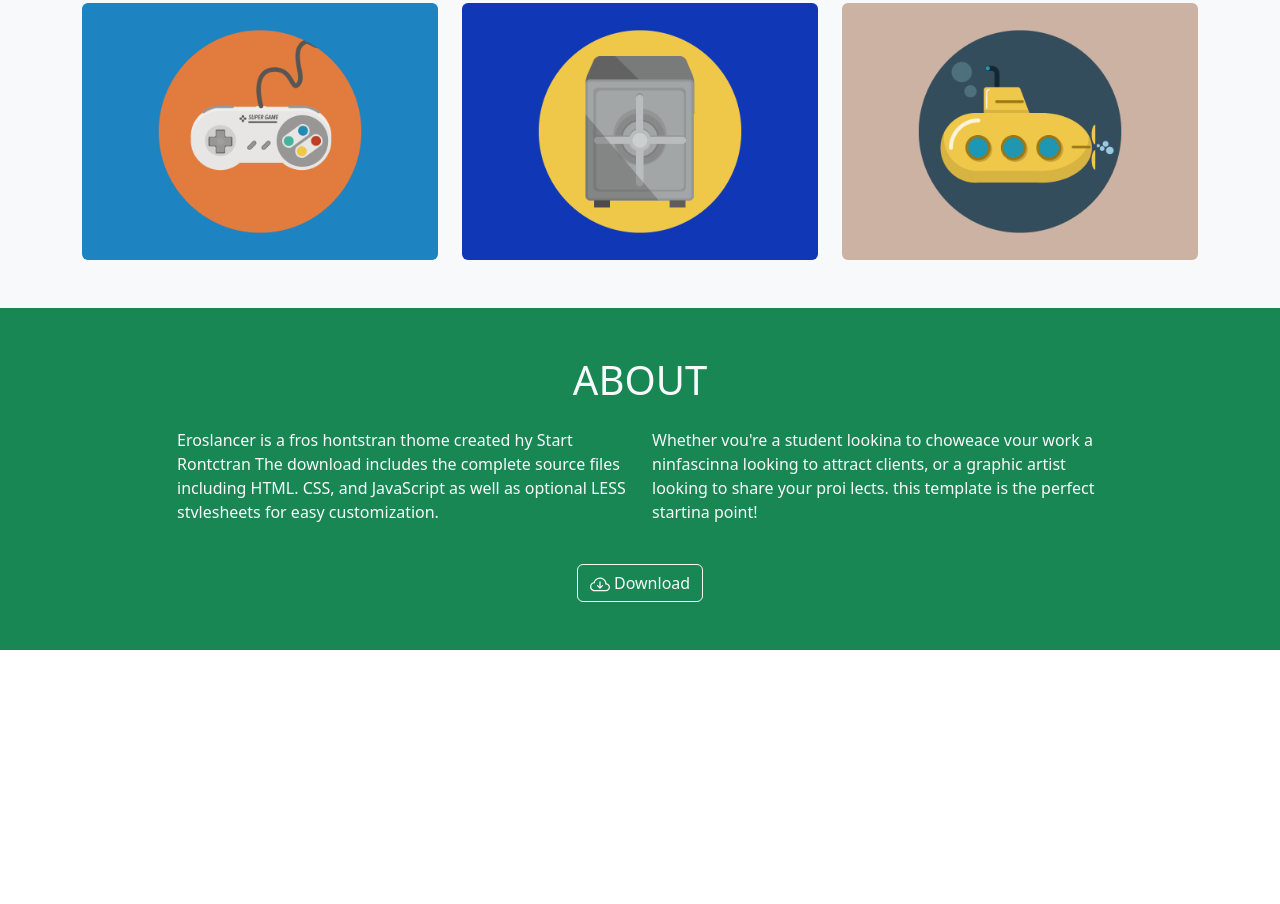
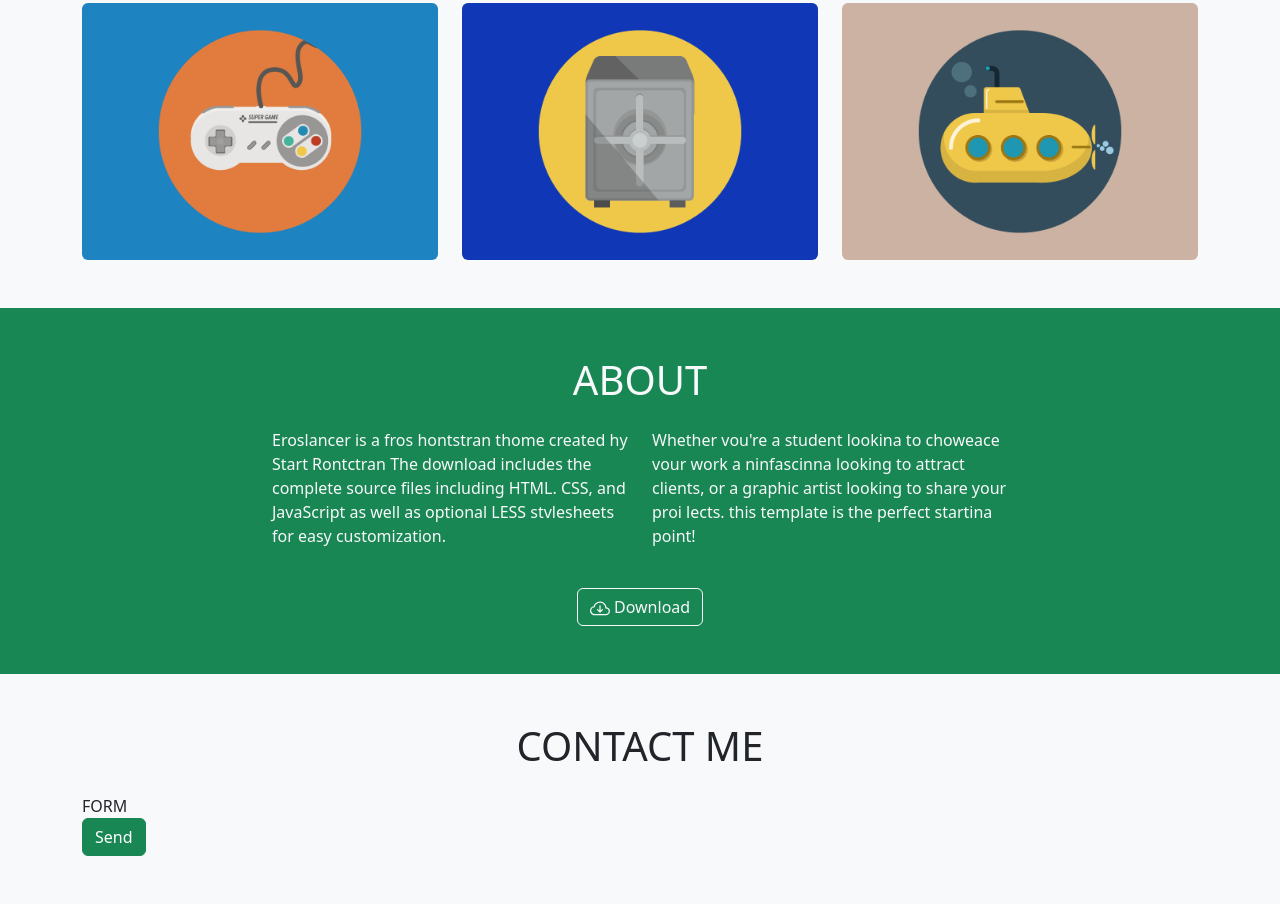
Before and after one commit to Garox7/html-css-bootstrap-freelancer, a plain HTML site: page index.html in a window 1280 px wide. Shown: the part 881-1785 px from the top of the page. Before the commit the page ends 1531 px from the top, so only its background shows below. Drawn offline with nearby package versions, Linux system fonts and the light colour scheme.

Commit message:
Fourth section add

```diff
--- a/index.html
+++ b/index.html
@@ -85,7 +85,7 @@
             <div class="container-sm">
                 <h1 class="text-center text-uppercase text-light mb-4">about</h1>
                 <div class="row justify-content-center text-light mb-4">
-                    <div class="col-8 col-sm-5">
+                    <div class="col-8 col-sm-6 col-md-5 col-lg-4">
                         <p>Eroslancer is a fros hontstran
                         thome created hy Start Rontctran
                         The download includes the
@@ -93,7 +93,7 @@
                         HTML. CSS, and JavaScript as well
                         as optional LESS stvlesheets for easy customization.</p>
                     </div>
-                    <div class="col-8 col-sm-5">
+                    <div class="col-8 col-sm-6 col-md-5 col-lg-4">
                         <p>Whether vou're a student lookina to choweace vour work a ninfascinna looking to attract clients, or a graphic artist looking to share your proi lects. this template is the perfect startina point!</p>
                     </div>
                 </div>
@@ -109,6 +109,17 @@
             </div>
         </section>
 
+        <!-- FOURTH SECTION  -->
+        <section class="bg-light container-fluid py-5">
+            <div class="container-sm">
+                <h1 class="text-center text-uppercase mb-4">contact me</h1>
+
+                <div class="row">
+                    <div class="col">FORM</div>
+                </div>
+                <button type="button" class="btn btn-success">Send</button>
+            </div>
+        </section>
     </main>
 </body>
 </html>
```
